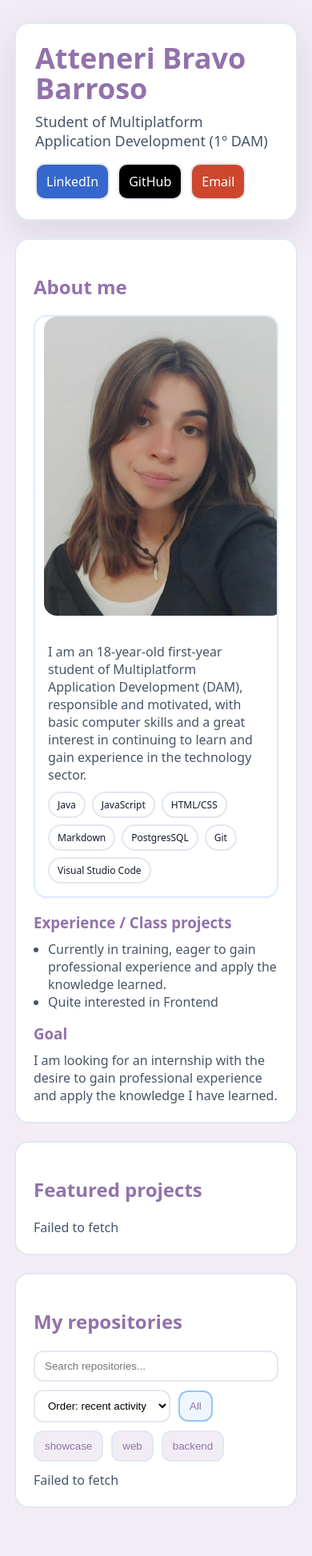
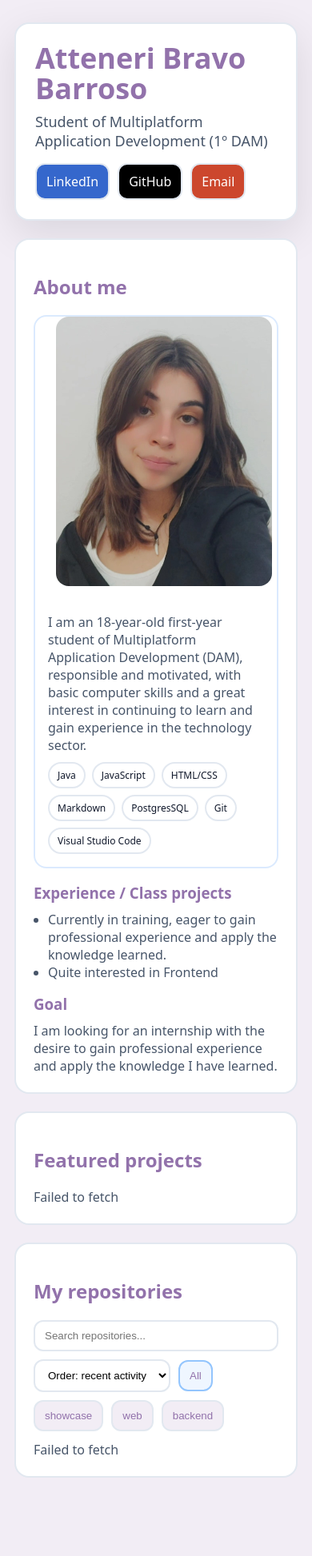
Before and after one commit to Atthemyg/Atthemyg.github.io, a Jekyll site: the page built from index.html, in a window 390 px wide. Shown: the whole page at 80% size. Built offline with Jekyll 4.4.1, drawn with Linux system fonts in a browser that asks for light colours; after the commit the page ends 1908 px from its top, so only the background shows below that.

Commit message:
Cambio foto

```diff
--- a/assets/css/styles.css
+++ b/assets/css/styles.css
@@ -40,8 +40,9 @@ body{
 @media (max-width: 768px){
 .grid2{grid-template-columns:1fr}
 .title{font-size:36px}
-.profile{flex-direction:column}
-.profile img{width:300px;max-width:100%}
+.profile{flex-direction:column;align-items:center;}
+.profile img{width:90%;
+  max-width:270px;}
 .topbar{
     flex-direction:column;
     align-items:flex-start;
```
Also changed, not shown: 1 other file.
